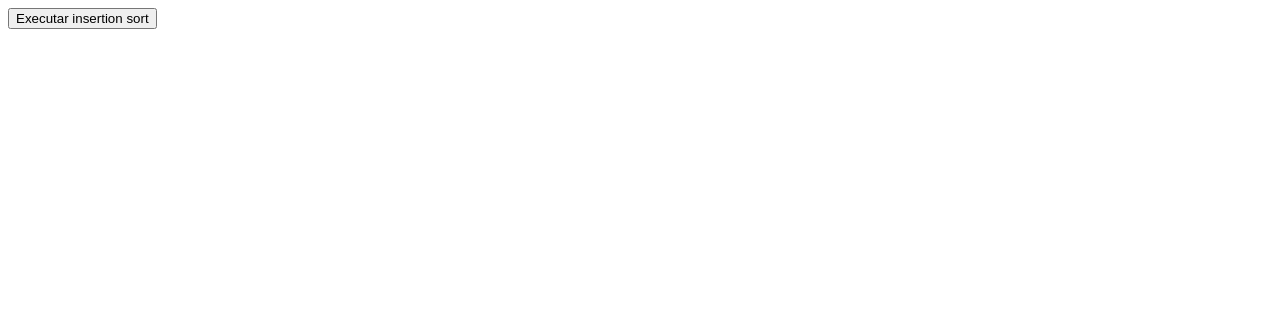
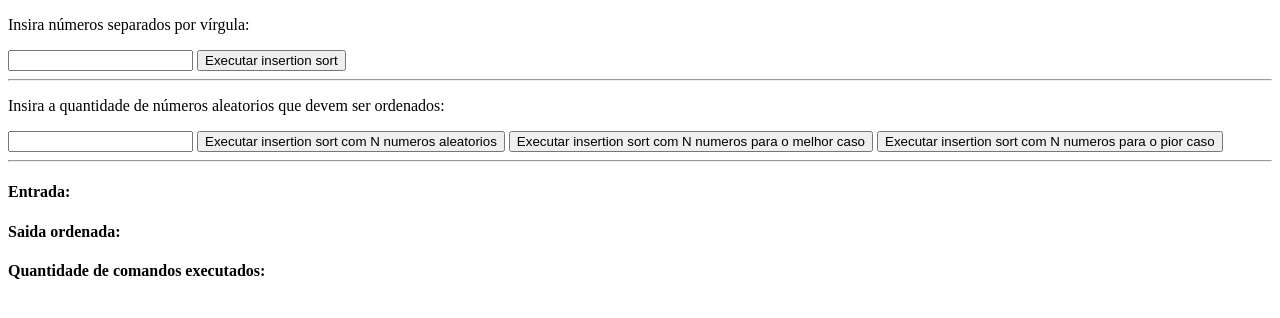
Before and after one commit to jrcdz01/projeto_analise_algoritmos, a plain HTML site: page exercicio_pratico_1/index.html in a window 1280 px wide. Drawn offline with Linux system fonts and the light colour scheme.

Commit message:
Update index.html
Adicionado campos para executar o melhor e o pior caso, com N números aleatórios

```diff
--- a/exercicio_pratico_1/index.html
+++ b/exercicio_pratico_1/index.html
@@ -4,6 +4,25 @@
     </head>
     <body>
         <script src="insertion_sort.js"></script>
-        <button onclick="insertion_sort()">Executar insertion sort</button>
+        <div>
+            <p>Insira números separados por vírgula:</p>
+            <input type="text" id="numeros">
+            <button onclick="pega_numeros()">Executar insertion sort</button>
+        </div>
+        <hr>
+        <div>
+            <p>Insira a quantidade de números aleatorios que devem ser ordenados:</p>
+            <input type="number" id="quantidade_numeros">
+            <button onclick="numeros_aleatorios()">Executar insertion sort com N numeros aleatorios</button>
+            <button onclick="melhor_caso()">Executar insertion sort com N numeros para o melhor caso</button>
+            <button onclick="pior_caso()">Executar insertion sort com N numeros para o pior caso</button>
+        </div>
+        <hr>
+        <h4>Entrada: </h4>
+        <p id="entrada"></p>
+        <h4>Saida ordenada: </h4>
+        <p id="resultado"></p>
+        <h4>Quantidade de comandos executados:</h4>
+        <p id="quantidade_comandos"></p>
     </body>
 </html>
```
